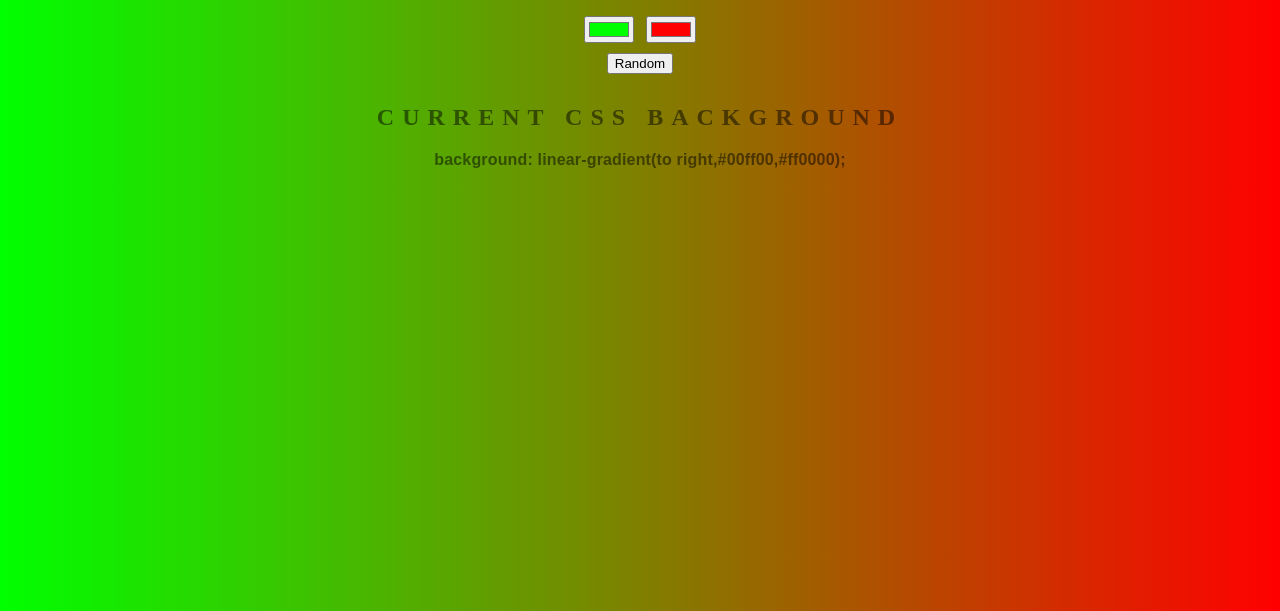
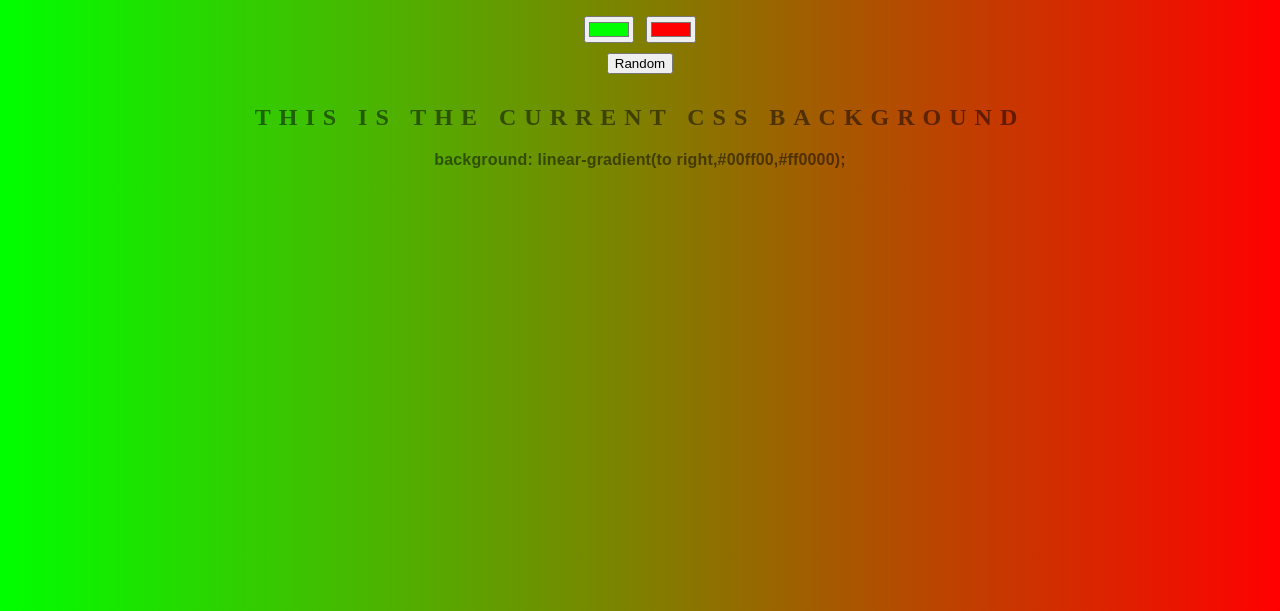
Before and after one commit to RayBDev/background-generator, a plain HTML site: page index.html in a window 1280 px wide. Shown: the part 189-800 px from the top of the page. Drawn offline with Linux system fonts and the light colour scheme.

Commit message:
changing heading text

```diff
--- a/index.html
+++ b/index.html
@@ -10,7 +10,7 @@
 	<input class="color2" type="color" name="color2" value="#ff0000">
 	<br>
 	<button id="randomcolor">Random</button>
-	<h2>Current CSS Background</h2>
+	<h2>This is the current CSS Background</h2>
 	<h3></h3>
 	<script type="text/javascript" src="myscript.js"></script>
 </body>
```
